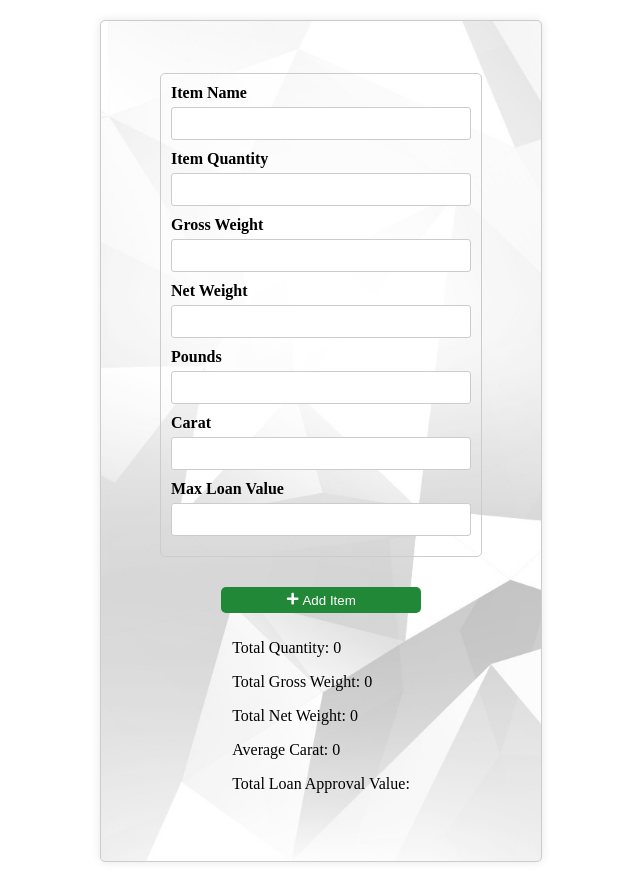
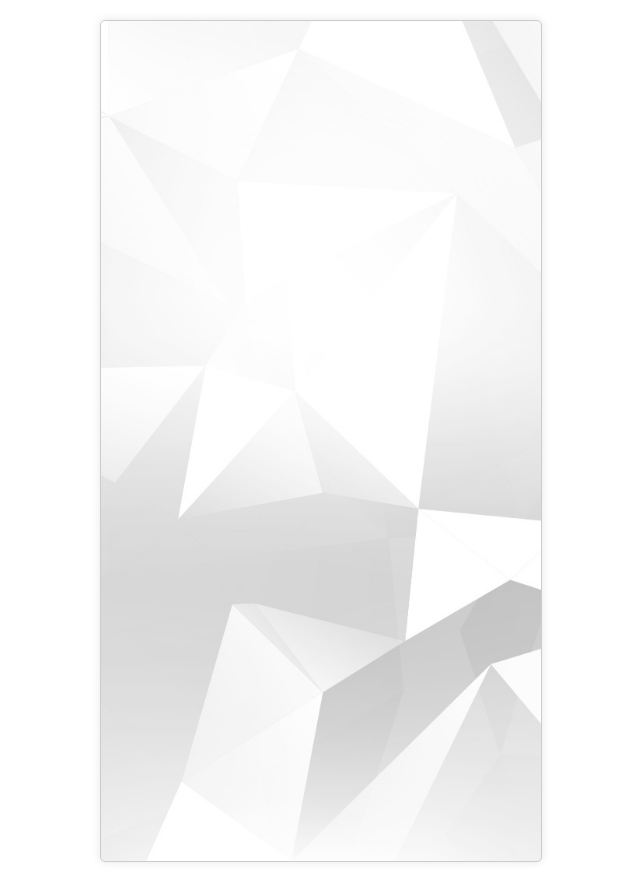
Before and after one commit to PasinduUmayangaSenanayaka/mainapp, a React (Create React App) app: page /pawn-generate in a window 1280 px wide. Shown: the whole page, without its empty margins (408-1048 px from the left). Built offline with nearby package versions, Linux system fonts and the light colour scheme; the HTML template or start-up script is replaced by a standard one.

Commit message:
Update PawnGeneratePage.js

```diff
--- a/src/components/PawnGeneratePage.js
+++ b/src/components/PawnGeneratePage.js
@@ -1,116 +1,15 @@
+/* eslint-disable no-unused-vars */
 import React, { useState, useEffect } from 'react';
+import './pawnGenerateStyles.css'; // Import the CSS file
 import { FaTrashAlt, FaPlus } from 'react-icons/fa'; // Import the trash and plus icons
-import './pawnGenerateStyles.css'; // Import the CSS file
+/* eslint-enable no-unused-vars */
 
 const PawnGeneratePage = () => {
-  const [items, setItems] = useState([{ itemName: '', itemsQuantity: '', totalWeight: '', netWeight: '' }]);
-  const [monetaryValues, setMonetaryValues] = useState([]);
-  const [loanApprovalValue, setLoanApprovalValue] = useState('');
-  const [totalQuantity, setTotalQuantity] = useState(0);
-  const [totalGrossWeight, setTotalGrossWeight] = useState(0);
-  const [totalNetWeight, setTotalNetWeight] = useState(0);
-  const [averageCarat, setAverageCarat] = useState(0);
-
-  useEffect(() => {
-    calculateMonetaryValues();
-  }, [items]);
-
-  const calculateMonetaryValues = () => {
-    // Calculation logic here
-  };
-
-  const addItem = () => {
-    setItems([...items, { itemName: '', itemsQuantity: '', totalWeight: '', netWeight: '' }]);
-  };
-
-  const removeItem = (index) => {
-    const updatedItems = [...items];
-    updatedItems.splice(index, 1);
-    setItems(updatedItems);
-  };
-
-  const handleInputChange = (index, event, field) => {
-    const updatedItems = [...items];
-    updatedItems[index][field] = event.target.value;
-    setItems(updatedItems);
-  };
+  // Your component logic here
 
   return (
-    <div className="container">
-      {items.map((item, index) => (
-        <div key={index} className="item-container">
-          <div>
-            <label>Item Name</label>
-            <input
-              type="text"
-              value={item.itemName}
-              onChange={(e) => handleInputChange(index, e, 'itemName')}
-            />
-          </div>
-          <div>
-            <label>Item Quantity</label>
-            <input
-              type="text"
-              value={item.itemsQuantity}
-              onChange={(e) => handleInputChange(index, e, 'itemsQuantity')}
-            />
-          </div>
-          <div>
-            <label>Gross Weight</label>
-            <input
-              type="text"
-              value={item.totalWeight}
-              onChange={(e) => handleInputChange(index, e, 'totalWeight')}
-            />
-          </div>
-          <div>
-            <label>Net Weight</label>
-            <input
-              type="text"
-              value={item.netWeight}
-              onChange={(e) => handleInputChange(index, e, 'netWeight')}
-            />
-          </div>
-          <div>
-            <label>Pounds</label>
-            <input
-              type="text"
-              value={monetaryValues[index]?.poundAmount || ''}
-              readOnly
-            />
-          </div>
-          <div>
-            <label>Carat</label>
-            <input
-              type="text"
-              value={monetaryValues[index]?.carat || ''}
-              readOnly
-            />
-          </div>
-          <div>
-            <label>Max Loan Value</label>
-            <input
-              type="text"
-              value={monetaryValues[index]?.monetaryValue.toLocaleString('en-LK', { style: 'currency', currency: 'LKR' }) || ''}
-              readOnly
-            />
-          </div>
-
-          {items.length > 1 && (
-            <button className="remove-item-btn" onClick={() => removeItem(index)}>
-              <FaTrashAlt />
-            </button>
-          )}
-        </div>
-      ))}
-      <button className="add-item-btn" onClick={addItem}><FaPlus /> Add Item</button>
-      <div>
-        <p>Total Quantity: {totalQuantity}</p>
-        <p>Total Gross Weight: {totalGrossWeight}</p>
-        <p>Total Net Weight: {totalNetWeight}</p>
-        <p>Average Carat: {averageCarat}</p>
-        <p>Total Loan Approval Value: {loanApprovalValue.toLocaleString('en-LK', { style: 'currency', currency: 'LKR' })}</p>
-      </div>
+    <div className="container" style={{ backgroundColor: '#959191' }}>
+      {/* Your JSX rendering logic here */}
     </div>
   );
 }
```
